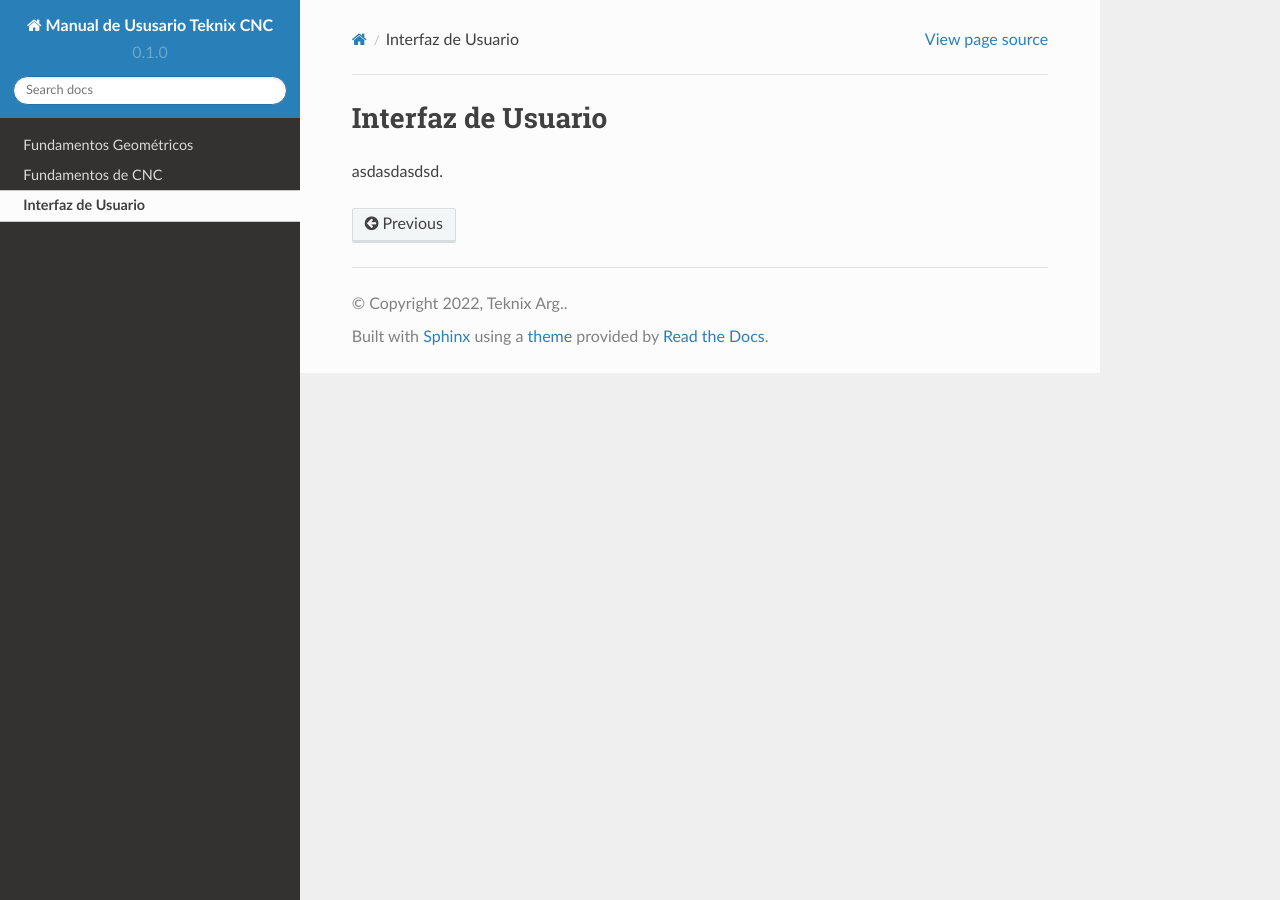
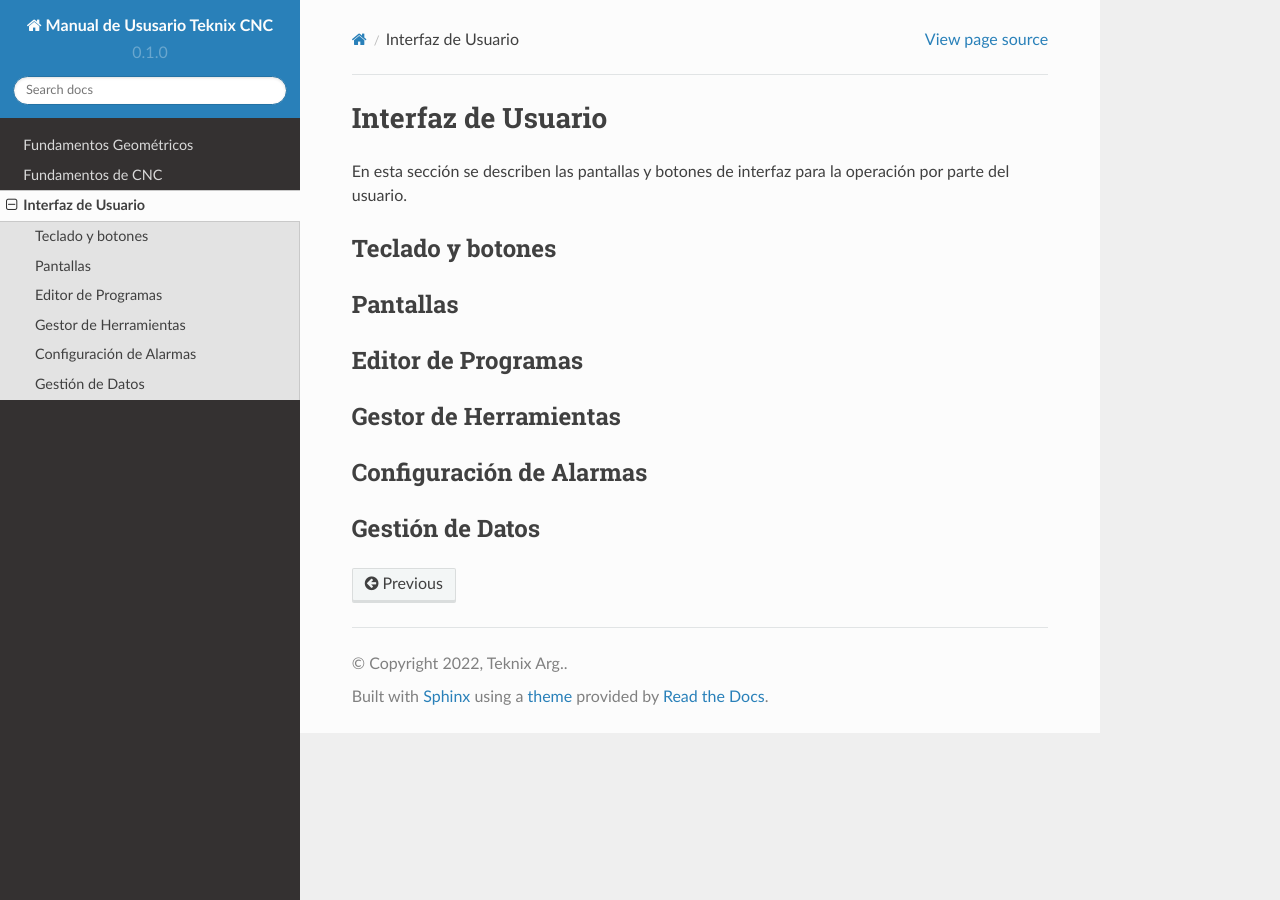
Before and after one commit to joseluperi/Manual-Teknix-CNC, a Sphinx documentation site: the page built from docs/source/humanMachineInterface.rst, in a window 1280 px wide. Built offline with Sphinx 7.4.7 and the Read the Docs theme 2.0.0, drawn with Linux system fonts in a browser that asks for light colours.

Commit message:
Update humanMachineInterface.rst

```diff
--- a/docs/source/humanMachineInterface.rst
+++ b/docs/source/humanMachineInterface.rst
@@ -1,4 +1,35 @@
 Interfaz de Usuario
 ===================
 
-asdasdasdsd.
+En esta sección se describen las pantallas y botones de interfaz para la operación por parte del usuario.
+
+.. _teclados:
+
+Teclado y botones
+-----------------
+
+.. _pantallas:
+
+Pantallas
+---------
+
+.. _editProgramas:
+
+
+Editor de Programas
+-------------------
+
+.. _gestorHerram:
+
+Gestor de Herramientas
+----------------------
+
+.. _confAlarmas:
+
+Configuración de Alarmas
+------------------------
+
+.. _gestionDatos:
+
+Gestión de Datos
+----------------
```
